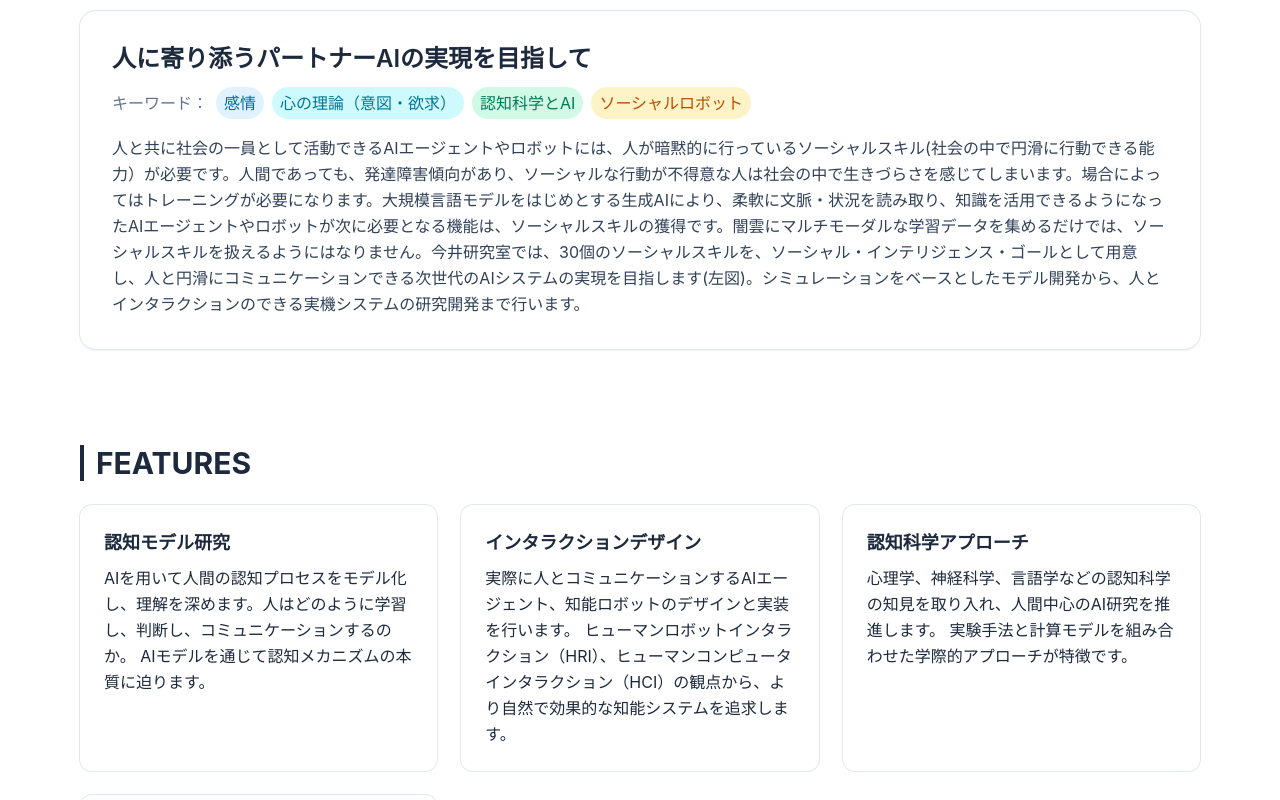
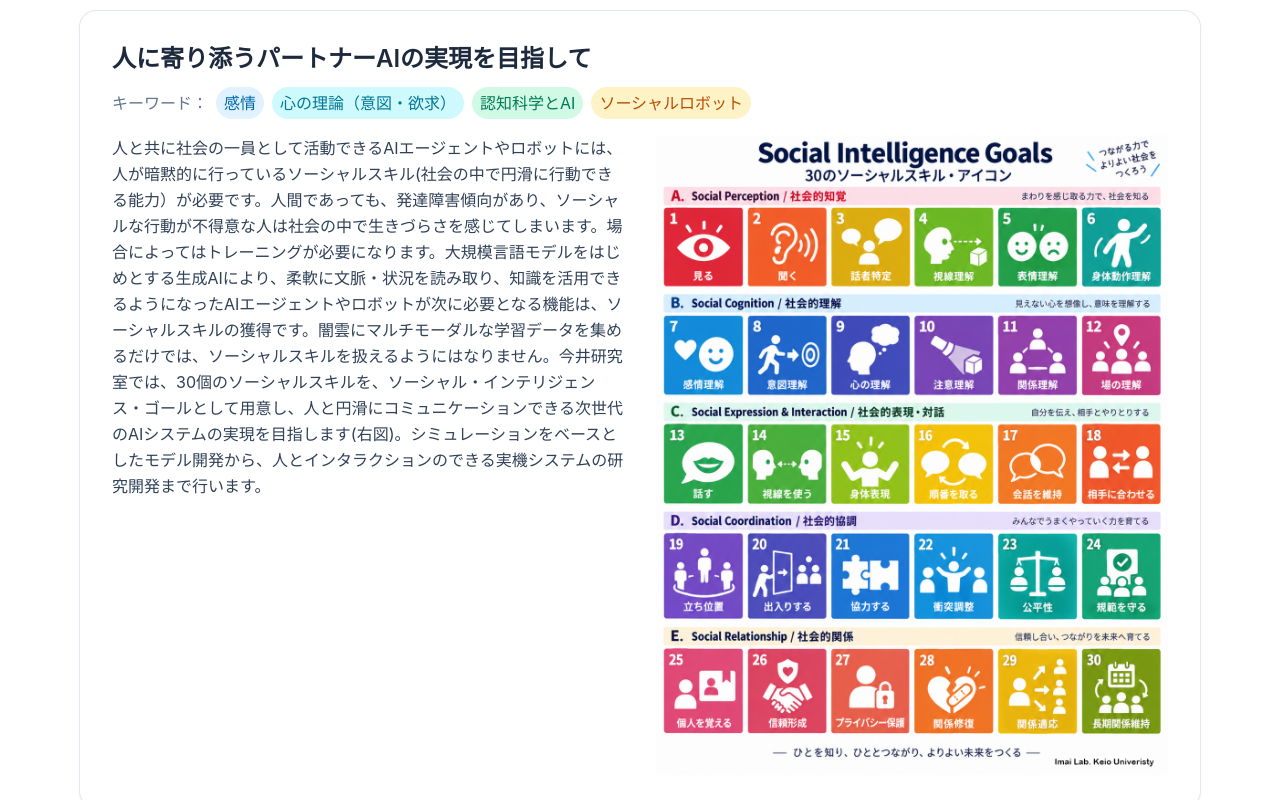
Before and after one commit to imai-laboratory/welcome-junior, a Vue app: page / in a window 1280 px wide. Shown: the part 1600-2400 px from the top of the page. Built offline with nearby package versions, Linux system fonts and the light colour scheme.

Commit message:
Place social intelligence goals image beside Research description

```diff
--- a/src/components/sections/ResearchSection.vue
+++ b/src/components/sections/ResearchSection.vue
@@ -1,6 +1,11 @@
 <script setup lang="ts">
 import SectionWrapper from '@/components/SectionWrapper.vue';
 import ColorChip from '@/components/chips/ColorChip.vue';
+import { useResolveAssetPath } from '@/utils/resolveAssetPath';
+
+const socialIntelligenceGoalsImage = useResolveAssetPath(
+	'images/social-intelligence-goals.png',
+);
 </script>
 
 <template>
@@ -32,9 +37,20 @@ import ColorChip from '@/components/chips/ColorChip.vue';
 				/>
 			</p>
 
-			<p class="leading-relaxed text-slate-700">
-				人と共に社会の一員として活動できるAIエージェントやロボットには、人が暗黙的に行っているソーシャルスキル(社会の中で円滑に行動できる能力）が必要です。人間であっても、発達障害傾向があり、ソーシャルな行動が不得意な人は社会の中で生きづらさを感じてしまいます。場合によってはトレーニングが必要になります。大規模言語モデルをはじめとする生成AIにより、柔軟に文脈・状況を読み取り、知識を活用できるようになったAIエージェントやロボットが次に必要となる機能は、ソーシャルスキルの獲得です。闇雲にマルチモーダルな学習データを集めるだけでは、ソーシャルスキルを扱えるようにはなりません。今井研究室では、30個のソーシャルスキルを、ソーシャル・インテリジェンス・ゴールとして用意し、人と円滑にコミュニケーションできる次世代のAIシステムの実現を目指します(左図)。シミュレーションをベースとしたモデル開発から、人とインタラクションのできる実機システムの研究開発まで行います。
-			</p>
+			<div class="grid items-start gap-6 lg:grid-cols-2 lg:gap-8">
+				<p class="leading-relaxed text-slate-700">
+					人と共に社会の一員として活動できるAIエージェントやロボットには、人が暗黙的に行っているソーシャルスキル(社会の中で円滑に行動できる能力）が必要です。人間であっても、発達障害傾向があり、ソーシャルな行動が不得意な人は社会の中で生きづらさを感じてしまいます。場合によってはトレーニングが必要になります。大規模言語モデルをはじめとする生成AIにより、柔軟に文脈・状況を読み取り、知識を活用できるようになったAIエージェントやロボットが次に必要となる機能は、ソーシャルスキルの獲得です。闇雲にマルチモーダルな学習データを集めるだけでは、ソーシャルスキルを扱えるようにはなりません。今井研究室では、30個のソーシャルスキルを、ソーシャル・インテリジェンス・ゴールとして用意し、人と円滑にコミュニケーションできる次世代のAIシステムの実現を目指します(右図)。シミュレーションをベースとしたモデル開発から、人とインタラクションのできる実機システムの研究開発まで行います。
+				</p>
+				<img
+					:src="socialIntelligenceGoalsImage"
+					alt="Social Intelligence Goals：社会的知覚・社会的理解・社会的表現と対話・社会的協調・社会的関係の5分野に分類した30のソーシャルスキル"
+					width="1122"
+					height="1402"
+					class="w-full h-auto"
+					loading="lazy"
+					decoding="async"
+				/>
+			</div>
 		</div>
 	</SectionWrapper>
 </template>
```
Also changed, not shown: public/images/social-intelligence-goals.png (added).
